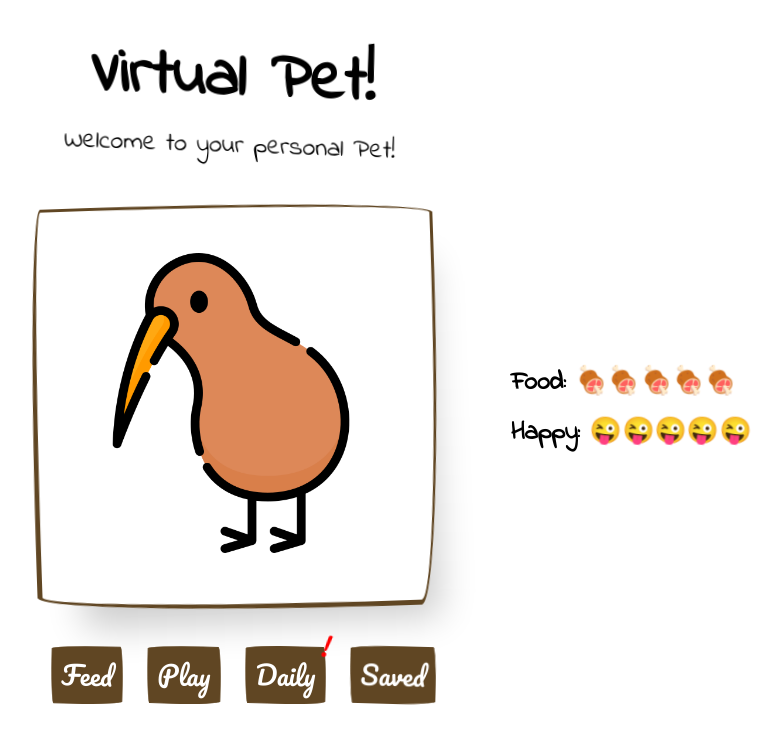
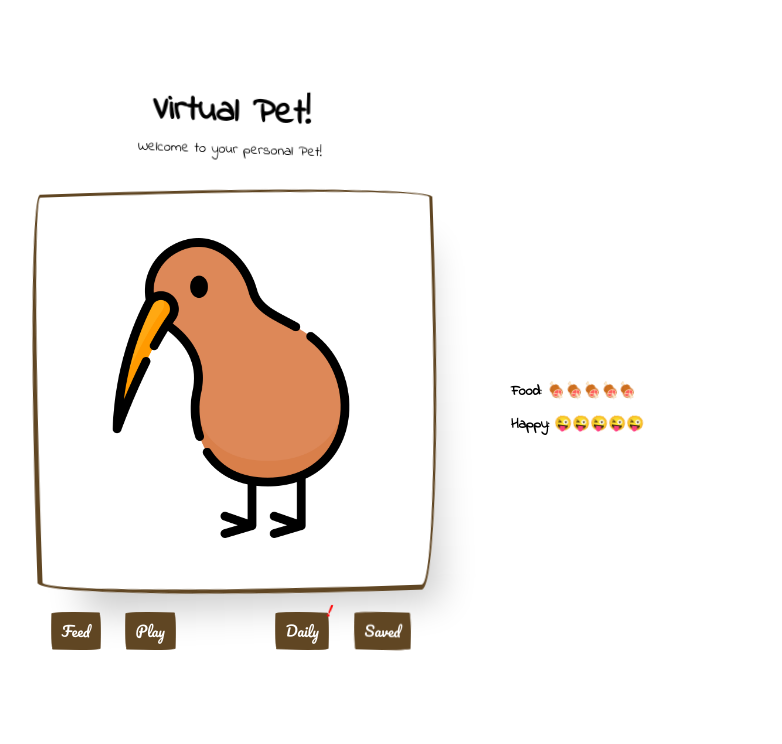
Before and after one commit to khkt-ed/khkt-ed-game, a React (Vite) app: page / in a window 1280 px wide. Shown: the top 744 px of the page, without its empty margins (409-1191 px from the left). Built offline with nearby package versions, Linux system fonts and the light colour scheme.

Commit message:
sfsdafdsf

```diff
--- a/src/App.jsx
+++ b/src/App.jsx
@@ -4,29 +4,29 @@
 
 function App() {
   const [width, setWidth] = useState(window.innerWidth);
-  const [scale, setScale] = useState(1);
+  const [scale, setScale] = useState(0.5);
 
   useEffect(() => {
     window.addEventListener("resize", () => setWidth(window.innerWidth));
   }, []);
 
-  useEffect(() => {
-    if (width > 1500  ) {
-      setScale(1);
-    }
-    if (width <= 1500) {
-      setScale(0.9);
-    }
-    if (width <= 1200) {
-      setScale(0.8);
-    }
-    if (width <= 1024) {
-      setScale(0.7);
-    }
-    if (width <= 900) {
-      setScale(0.4);
-    }
-  }, [width]);
+  // useEffect(() => {
+  //   if (width > 1500  ) {
+  //     setScale(1);
+  //   }
+  //   if (width <= 1500) {
+  //     setScale(0.9);
+  //   }
+  //   if (width <= 1200) {
+  //     setScale(0.8);
+  //   }
+  //   if (width <= 1024) {
+  //     setScale(0.7);
+  //   }
+  //   if (width <= 900) {
+  //     setScale(0.4);
+  //   }
+  // }, [width]);
 
   return (
     <div className="App">
```
